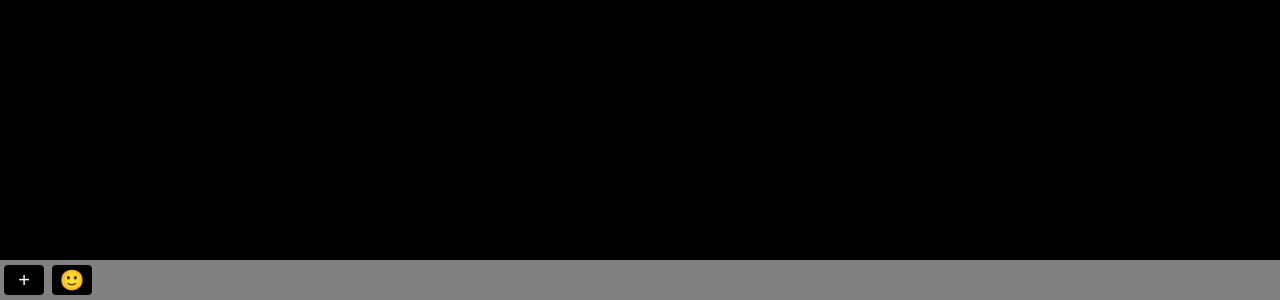
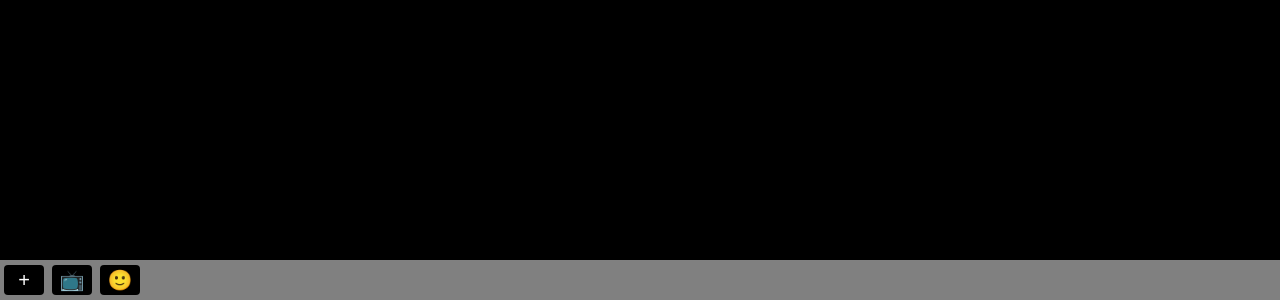
Before and after one commit to egxn/boar, a React (Create React App) app in the folder client/: page / in a window 1280 px wide. Shown: the part 500-800 px from the top of the page. Built offline with nearby package versions, Linux system fonts and the light colour scheme.

Commit message:
add fullscreen for client

```diff
--- a/client/src/Key.tsx
+++ b/client/src/Key.tsx
@@ -32,17 +32,16 @@ function Key({ background, border, command, kind, label }: KeyInterface) {
   }
 
   return (
-    <div
+    <button
       className="key"
       onClick={() => pushKey(kind)}
-      role="button"
       style={{
         background: `${background}`,
         border: `4px solid ${borderColor}`,
       }}
     >
       {label}
-    </div>
+    </button>
   );
 }
 
--- a/client/src/index.tsx
+++ b/client/src/index.tsx
@@ -1,13 +1,14 @@
 import emojis from './presets/emojis.json';
 import Key, { KeyInterface } from './Key';
 import ModalNewKey from './ModalNewKey';
-import React, { useEffect, useState } from 'react';
+import React, { useEffect, useRef, useState } from 'react';
 import { createRoot } from 'react-dom/client';
 import './styles.css';
 
 const PRESETS = [emojis];
 
 function App() {
+  const appRef = useRef<HTMLDivElement>(null);
   const [keys, setKeys] = useState<KeyInterface[]>([]);
   const [showModalNewKey, setShowModalNewKey] = useState(false);
   const [presets, setPresets] = useState<string[]>([]);
@@ -20,6 +21,15 @@ function App() {
     localStorage.setItem('keys', JSON.stringify(newKeys));
     setShowModalNewKey(false);
   };
+
+  const toFullscreen = () => {
+    if (document.fullscreenElement) {
+      console.log('exit fullscreen');
+      document.exitFullscreen();
+    } else if (appRef?.current?.requestFullscreen) {
+      appRef.current.requestFullscreen();
+    }
+  }
 
 
   useEffect(() => {
@@ -38,20 +48,24 @@ function App() {
       const newKeys: KeyInterface[] = [...keys, ...presetKeys];
       setKeys(newKeys);
       setPresets(presets => [...presets, title]);
+    } else {
+      setKeys(currentKeys => currentKeys.filter(key => !presetKeys.includes(key)));
+      setPresets(presets => presets.filter(preset => preset !== title));
     }
   }
 
   return (
-    <div className='boar'>
+    <div className='boar' ref={appRef}>
       <div className='btns'>
         {keys.map((key, index) => <Key key={`${index}-${key.label}`} {...key} />)}
       </div>
       {!showModalNewKey && <div className='btn-bar'>
-        <div className='btn-sm' onClick={openModalNewKey}> + </div>
+        <button className='btn-sm' onClick={openModalNewKey}> + </button>
+        <button className='btn-sm' onClick={toFullscreen}> 📺 </button>
         {PRESETS.map(preset => (
-          <div key={preset.title} className='btn-sm' onClick={() => addPreset(preset)}>
+          <button key={preset.title} className='btn-sm' onClick={() => addPreset(preset)}>
             {preset.label}
-          </div>
+          </button>
         ))}
       </div>}
       {showModalNewKey && <ModalNewKey onClose={closeModalNewKey} onSave={saveKey} />}
--- a/client/src/styles.css
+++ b/client/src/styles.css
@@ -24,7 +24,8 @@ input[type="text"] {
   display: flex;
   flex-direction: row;
   flex-wrap: wrap;
-  margin: 24px;
+  justify-content: center;
+  margin: 16px;
 }
 
 .btn-bar {
@@ -52,6 +53,7 @@ input[type="text"] {
   min-height: 30px;
   min-width: 40px;
   justify-content: center;
+  user-select: none;
 }
 
 .key {
```
